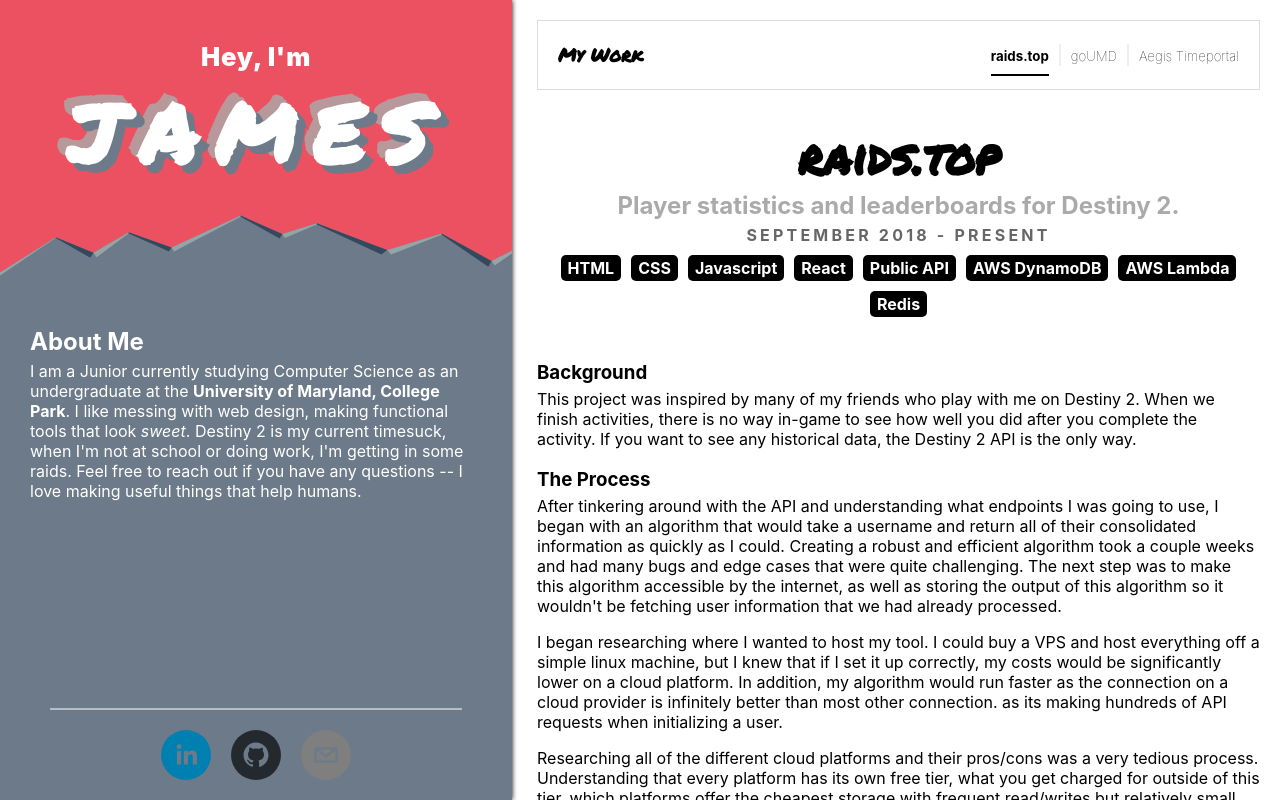
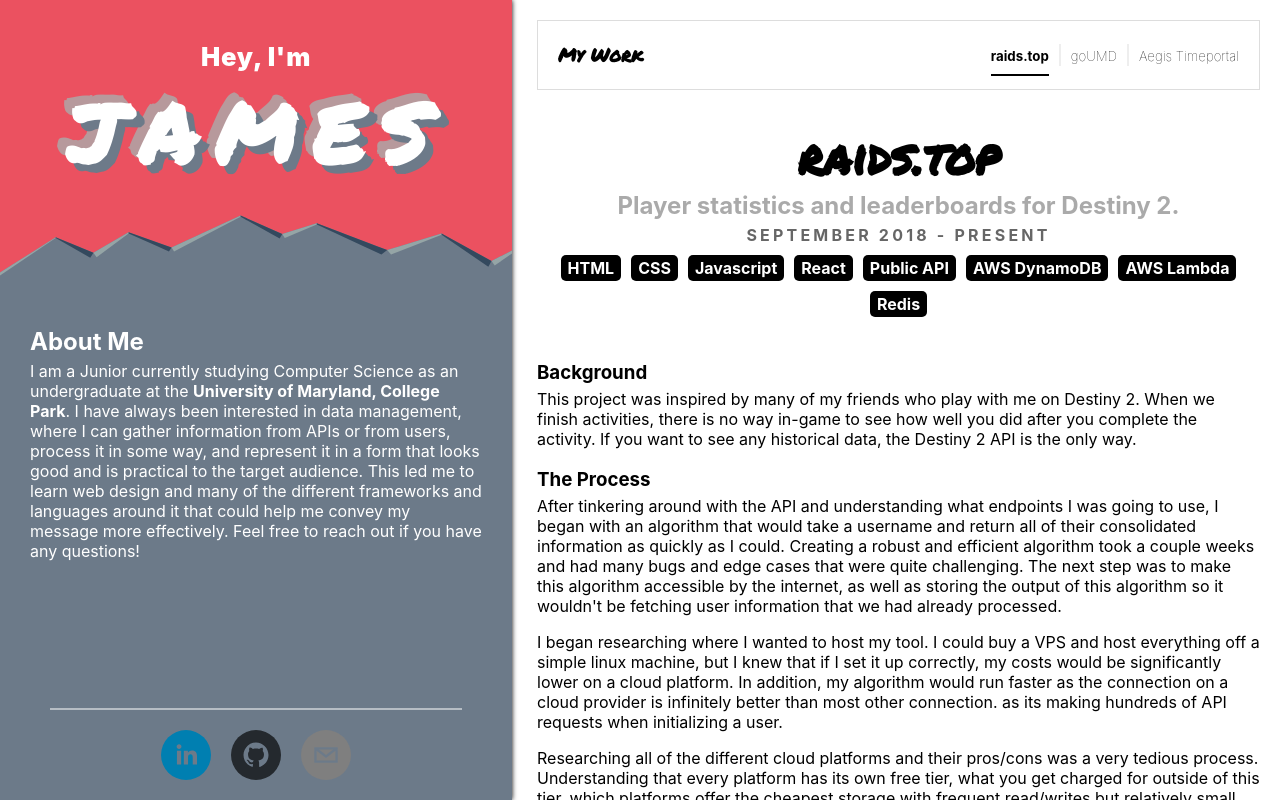
Before and after one commit to co-go/personal-website, a React (Create React App) app: page / in a window 1280 px wide. Shown: the top 800 px of the page. Built offline with nearby package versions, Linux system fonts and the light colour scheme.

Commit message:
Modified personal blurb.

```diff
--- a/src/App.js
+++ b/src/App.js
@@ -33,7 +33,7 @@
 
                     <div className="bottom">
                         <h2 className="title">About Me</h2>
-                        <p> I am a Junior currently studying Computer Science as an undergraduate at the <b>University of Maryland, College Park</b>. I like messing with web design, making functional tools that look <i>sweet</i>. Destiny 2 is my current timesuck, when I'm not at school or doing work, I'm getting in some raids. Feel free to reach out if you have any questions -- I love making useful things that help humans. </p>
+                        <p> I am a Junior currently studying Computer Science as an undergraduate at the <b>University of Maryland, College Park</b>. I have always been interested in data management, where I can gather information from APIs or from users, process it in some way, and represent it in a form that looks good and is practical to the target audience. This led me to learn web design and many of the different frameworks and languages around it that could help me convey my message more effectively. Feel free to reach out if you have any questions!</p>
                     </div>
                     <div className="social-flex">
                         <div className="divider" />
```
